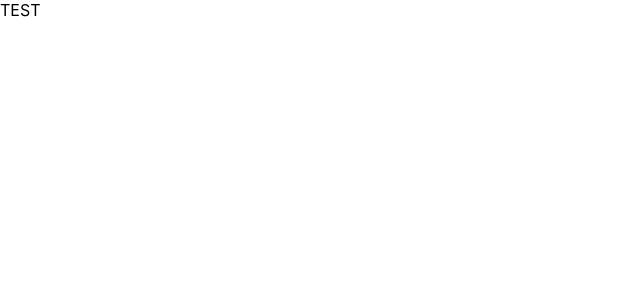
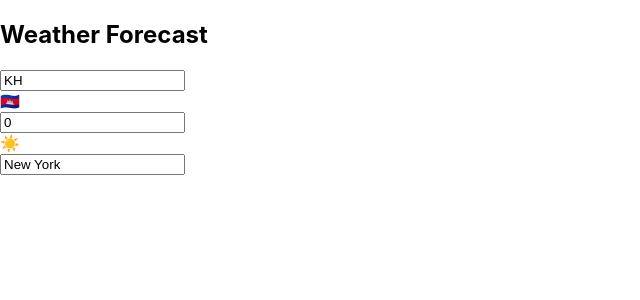
Before and after one commit to Chingsan53/smart-solve, a React (Create React App) app: page /weather-forecast in a window 1280 px wide. Shown: the top 300 px of the page, without its empty margins (0-640 px from the left). Built offline with nearby package versions, Linux system fonts and the light colour scheme.

Commit message:
started the weather component

```diff
--- a/src/components/weather-forecast/weather-forecast.component.jsx
+++ b/src/components/weather-forecast/weather-forecast.component.jsx
@@ -1,7 +1,64 @@
+import { useEffect, useState } from "react";
+
 const WeatherForcast = () => {
+  const [countryCode, setCountryCode] = useState("KH");
+  const [wmoCode, setWmoCode] = useState(0);
+  const [location, setLocation] = useState("New York");
+
+  //function to get icon for weather
+  function getWeatherIcon(wmoCode) {
+    const icons = new Map([
+      [[0], "☀️"],
+      [[1], "🌤"],
+      [[2], "⛅️"],
+      [[3], "☁️"],
+      [[45, 48], "🌫"],
+      [[51, 56, 61, 66, 80], "🌦"],
+      [[53, 55, 63, 65, 57, 67, 81, 82], "🌧"],
+      [[71, 73, 75, 77, 85, 86], "🌨"],
+      [[95], "🌩"],
+      [[96, 99], "⛈"],
+    ]);
+    const arr = [...icons.keys()].find((key) => key.includes(wmoCode));
+    if (!arr) return "NOT FOUND";
+    return icons.get(arr);
+  }
+
+  //function to get country flag
+  function convertToFlag(countryCode) {
+    const codePoints = countryCode
+      .toUpperCase()
+      .split("")
+      .map((char) => 127397 + char.charCodeAt());
+    return String.fromCodePoint(...codePoints);
+  }
+
+  //use effect hook to fetch data
+  useEffect(() => {
+    // Fetch weather data
+  }, []);
+
   return (
     <div>
-      <div>TEST</div>
+      <h2>Weather Forecast</h2>
+      <input
+        type="text"
+        value={countryCode}
+        onChange={(e) => setCountryCode(e.target.value)}
+      />
+      <div>{convertToFlag(countryCode)}</div>
+      <input
+        type="text"
+        value={wmoCode}
+        onChange={(e) => setWmoCode(Number(e.target.value))}
+      />
+      <div>{getWeatherIcon(wmoCode)}</div>
+      <input
+        type="text"
+        value={location}
+        onChange={(e) => setLocation(e.target.value)}
+      />
+      <div>{}</div>
     </div>
   );
 };
```
Also changed, not shown: src/components/weather-forecast/starter.js (added, +57 -0 lines).
